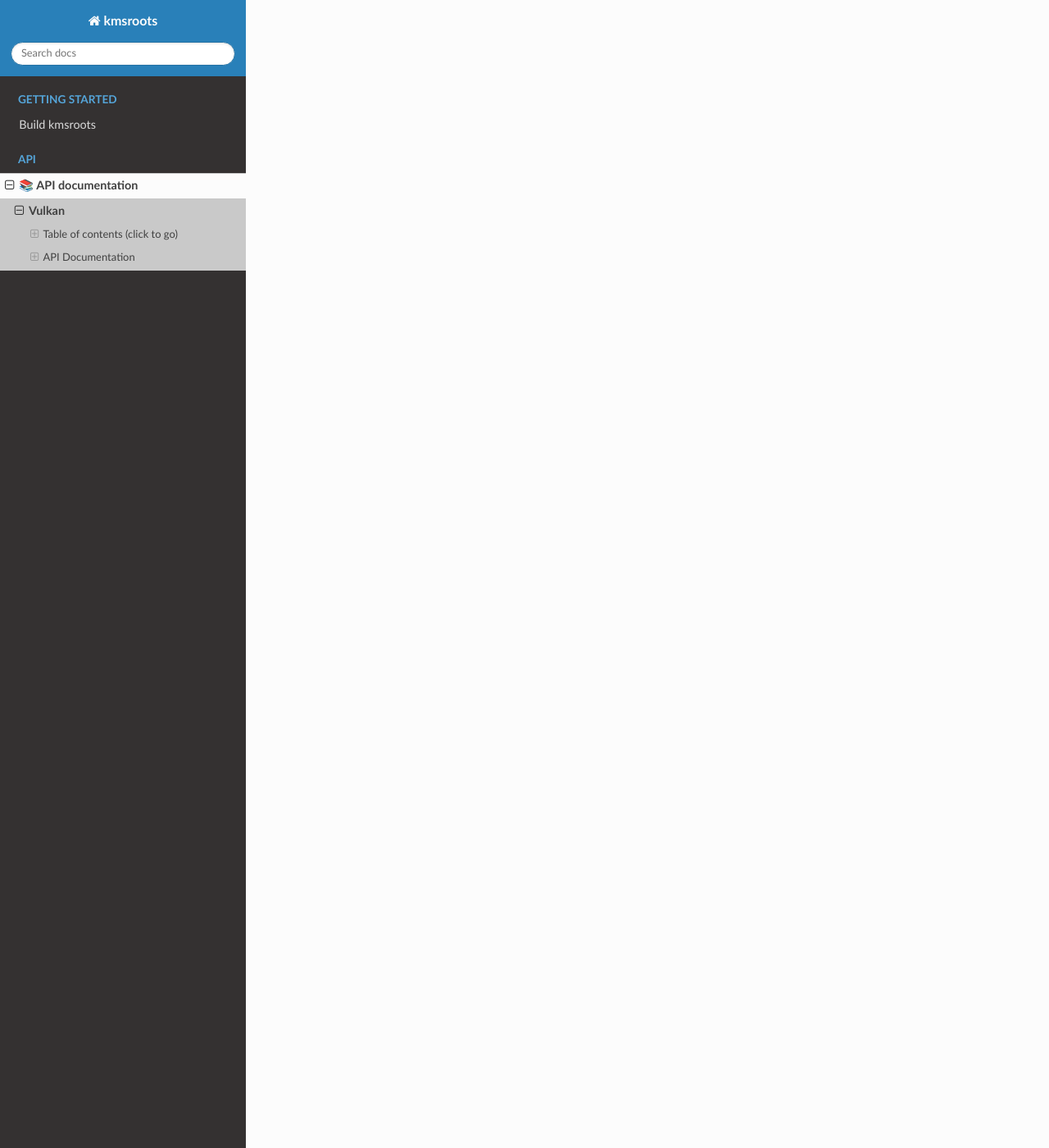
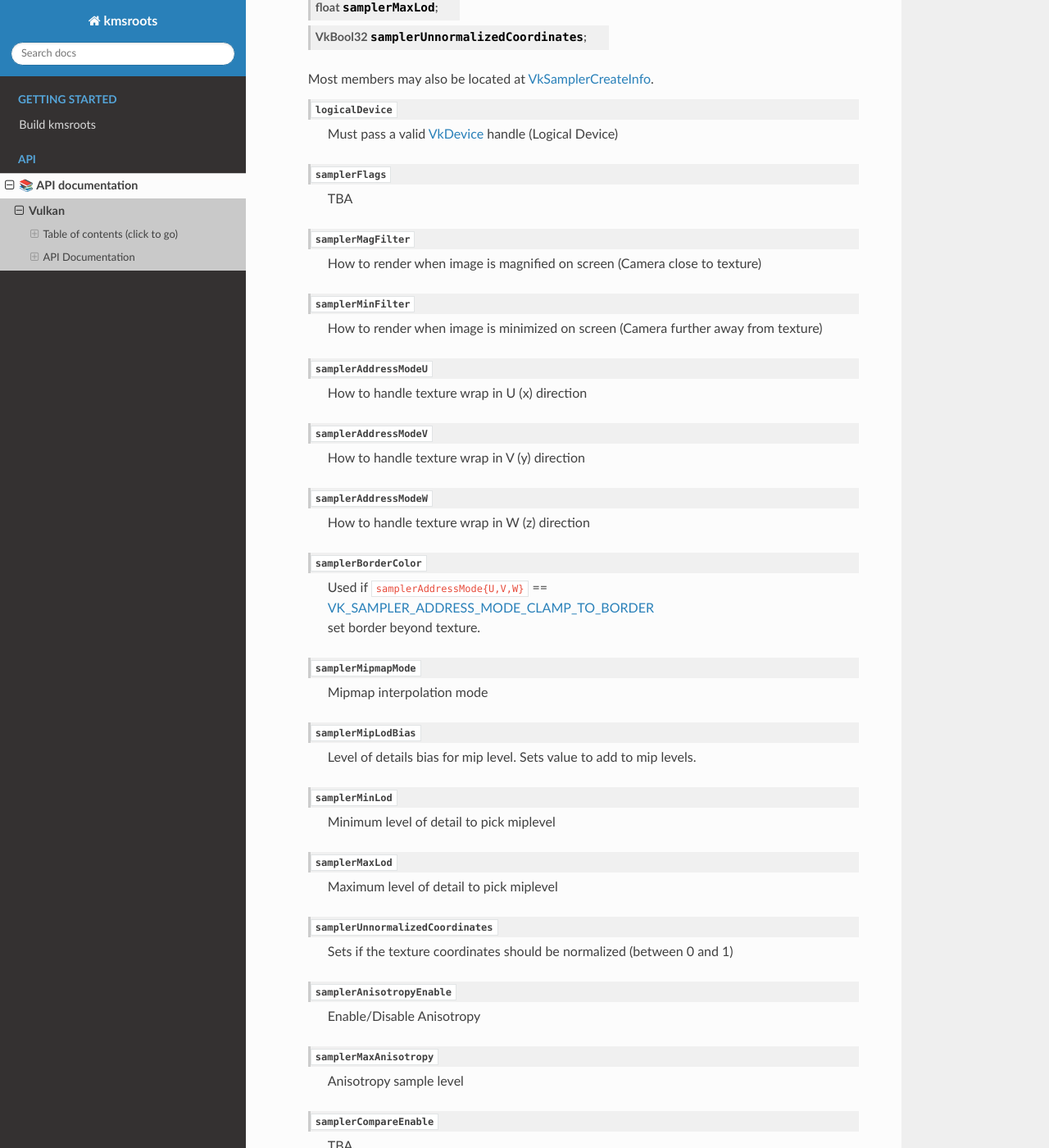
Before and after one commit to under-view/kmsroots, a Sphinx documentation site: the page built from docs/vulkan.rst, in a window 1280 px wide and 1400 px high, scrolled down 46196 px. Shown: the whole window at 82% size. Built offline with Sphinx 7.4.7 and the Read the Docs theme 2.0.0, drawn with Linux system fonts in a browser that asks for light colours; formulas are drawn with MathJax 3; some of the changed text lies outside the part shown.

Commit message:
docs: add kmr_vk_sampler
Signed-off-by: Vincent Davis Jr <vince@underview.tech>

```diff
--- a/docs/vulkan.rst
+++ b/docs/vulkan.rst
@@ -77,6 +77,8 @@
 #. :c:struct:`kmr_vk_descriptor_set_handle`
 #. :c:struct:`kmr_vk_descriptor_set`
 #. :c:struct:`kmr_vk_descriptor_set_create_info`
+#. :c:struct:`kmr_vk_sampler`
+#. :c:struct:`kmr_vk_sampler_create_info`
 
 =========
 Functions
@@ -103,6 +105,7 @@
 #. :c:func:`kmr_vk_buffer_create`
 #. :c:func:`kmr_vk_descriptor_set_layout_create`
 #. :c:func:`kmr_vk_descriptor_set_create`
+#. :c:func:`kmr_vk_sampler_create_info`
 
 API Documentation
 ~~~~~~~~~~~~~~~~~
@@ -1957,6 +1960,124 @@
 	Returns:
 		| **on success:** ``struct`` :c:struct:`kmr_vk_descriptor_set`
 		| **on failure:** ``struct`` :c:struct:`kmr_vk_descriptor_set` { with members nulled }
+
+=========================================================================================================================================
+
+==============
+kmr_vk_sampler
+==============
+
+.. c:struct:: kmr_vk_sampler
+
+	.. c:member::
+		VkDevice  logicalDevice;
+		VkSampler sampler;
+
+	:c:member:`logicalDevice`
+		| `VkDevice`_ handle (Logical Device) associated with `VkSampler`_
+
+	:c:member:`sampler`
+		| `VkSampler` handle represent the state of an image sampler which is used
+		| by the implementation to read image data and apply filtering and other
+		| transformations for the shader.
+
+==========================
+kmr_vk_sampler_create_info
+==========================
+
+.. c:struct:: kmr_vk_sampler_create_info
+
+	.. c:member::
+		VkDevice                logicalDevice;
+		VkSamplerCreateFlags    samplerFlags;
+		VkFilter                samplerMagFilter;
+		VkFilter                samplerMinFilter;
+		VkSamplerAddressMode    samplerAddressModeU;
+		VkSamplerAddressMode    samplerAddressModeV;
+		VkSamplerAddressMode    samplerAddressModeW;
+		VkBorderColor           samplerBorderColor;
+		VkBool32                samplerAnisotropyEnable;
+		float                   samplerMaxAnisotropy;
+		VkBool32                samplerCompareEnable;
+		VkCompareOp             samplerCompareOp;
+		VkSamplerMipmapMode     samplerMipmapMode;
+		float                   samplerMipLodBias;
+		float                   samplerMinLod;
+		float                   samplerMaxLod;
+		VkBool32                samplerUnnormalizedCoordinates;
+
+	Most members may also be located at `VkSamplerCreateInfo`_.
+
+	:c:member:`logicalDevice`
+		| Must pass a valid `VkDevice`_ handle (Logical Device)
+
+	:c:member:`samplerFlags`
+		| TBA
+
+	:c:member:`samplerMagFilter`
+		| How to render when image is magnified on screen (Camera close to texture)
+
+	:c:member:`samplerMinFilter`
+		| How to render when image is minimized on screen (Camera further away from texture)
+
+	:c:member:`samplerAddressModeU`
+		| How to handle texture wrap in U (x) direction
+
+	:c:member:`samplerAddressModeV`
+		| How to handle texture wrap in V (y) direction
+
+	:c:member:`samplerAddressModeW`
+		| How to handle texture wrap in W (z) direction
+
+	:c:member:`samplerBorderColor`
+		| Used if ``samplerAddressMode{U,V,W}`` == `VK_SAMPLER_ADDRESS_MODE_CLAMP_TO_BORDER`_
+		| set border beyond texture.
+
+	:c:member:`samplerMipmapMode`
+		| Mipmap interpolation mode
+
+	:c:member:`samplerMipLodBias`
+		| Level of details bias for mip level. Sets value to add to mip levels.
+
+	:c:member:`samplerMinLod`
+		| Minimum level of detail to pick miplevel
+
+	:c:member:`samplerMaxLod`
+		| Maximum level of detail to pick miplevel
+
+	:c:member:`samplerUnnormalizedCoordinates`
+		| Sets if the texture coordinates should be normalized (between 0 and 1)
+
+	:c:member:`samplerAnisotropyEnable`
+		| Enable/Disable Anisotropy
+
+	:c:member:`samplerMaxAnisotropy`
+		| Anisotropy sample level
+
+	:c:member:`samplerCompareEnable`
+		| TBA
+
+	:c:member:`samplerCompareOp`
+		| TBA
+
+=====================
+kmr_vk_sampler_create
+=====================
+
+.. c:function:: struct kmr_vk_sampler kmr_vk_sampler_create(struct kmr_vk_sampler_create_info *kmrvk);
+
+	Functions creates `VkSampler`_ handle this object accesses the image using pre-defined
+	methods. These methods cover concepts such as picking a point between two texels or
+	beyond the edge of the image. Describes how an image should be read.
+
+	Loaded images (png, jpg) -> `VkImage`_ -> Sampler interacts with the `VkImage`_.
+
+	Parameters:
+		| **kmrvk:** pointer to a ``struct`` :c:struct:`kmr_vk_sampler_create_info`
+
+	Returns:
+		| **on success:** ``struct`` :c:struct:`kmr_vk_sampler`
+		| **on failure:** ``struct`` :c:struct:`kmr_vk_sampler` { with members nulled }
 
 =========================================================================================================================================
 
@@ -2015,4 +2136,12 @@
 .. _VkDescriptorSet: https://registry.khronos.org/vulkan/specs/1.3-extensions/man/html/VkDescriptorSet.html
 .. _VkDescriptorPool: https://registry.khronos.org/vulkan/specs/1.3-extensions/man/html/VkDescriptorPool.html
 .. _vkAllocateDescriptorSets: https://registry.khronos.org/vulkan/specs/1.3-extensions/man/html/vkAllocateDescriptorSets.html
+.. _VkSampler: https://registry.khronos.org/vulkan/specs/1.3-extensions/man/html/VkSampler.html
+.. _VkSamplerCreateInfo: https://registry.khronos.org/vulkan/specs/1.3-extensions/man/html/VkSamplerCreateInfo.html
+.. _VkSamplerAddressMode: https://registry.khronos.org/vulkan/specs/1.3-extensions/man/html/VkSamplerAddressMode.html
+.. _VK_SAMPLER_ADDRESS_MODE_REPEAT: https://registry.khronos.org/vulkan/specs/1.3-extensions/man/html/VkSamplerAddressMode.html
+.. _VK_SAMPLER_ADDRESS_MODE_MIRRORED_REPEAT: https://registry.khronos.org/vulkan/specs/1.3-extensions/man/html/VkSamplerAddressMode.html
+.. _VK_SAMPLER_ADDRESS_MODE_CLAMP_TO_EDGE: https://registry.khronos.org/vulkan/specs/1.3-extensions/man/html/VkSamplerAddressMode.html
+.. _VK_SAMPLER_ADDRESS_MODE_CLAMP_TO_BORDER: https://registry.khronos.org/vulkan/specs/1.3-extensions/man/html/VkSamplerAddressMode.html
+.. _VK_SAMPLER_ADDRESS_MODE_MIRROR_CLAMP_TO_EDGE: https://registry.khronos.org/vulkan/specs/1.3-extensions/man/html/VkSamplerAddressMode.html
 .. _Scissor: https://registry.khronos.org/vulkan/specs/1.3-extensions/html/vkspec.html#fragops-scissor
```
Also changed, not shown: 1 other file.
